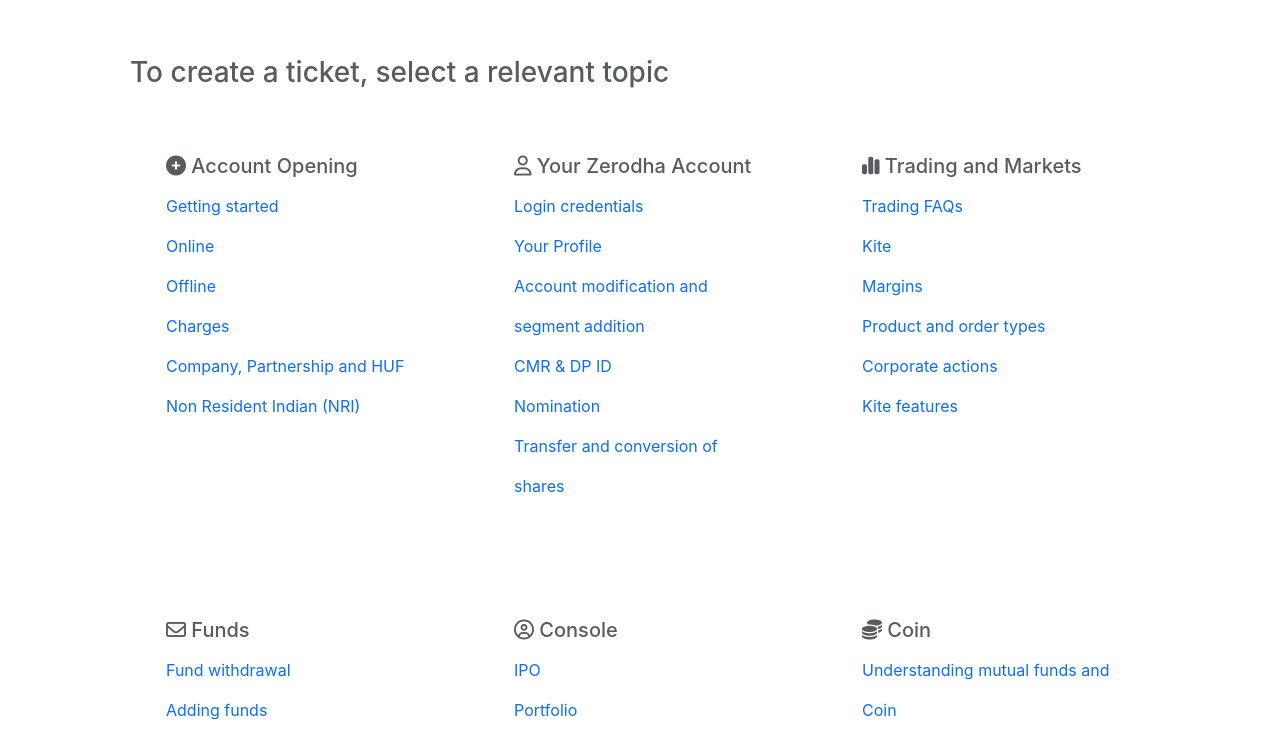
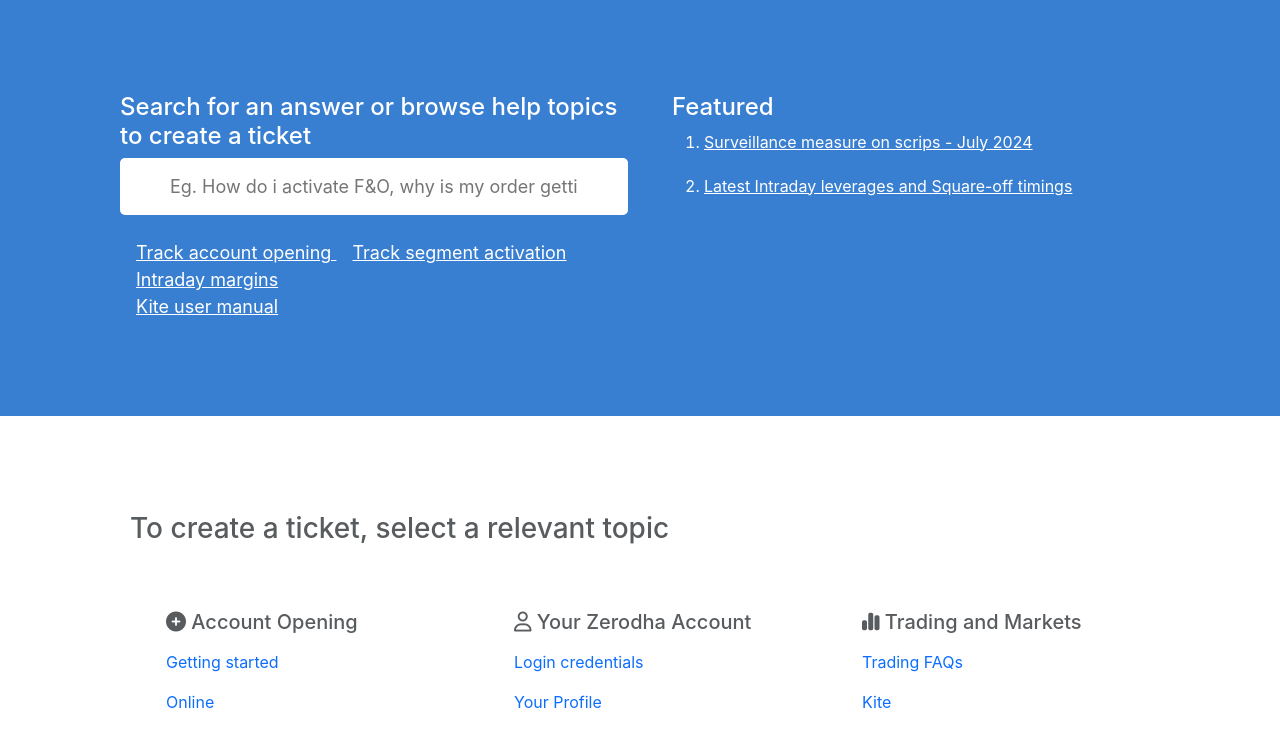
Before and after one commit to AkshanshSinghBhadoria/Zerodha_Clone, a React app in the folder frontend/: page /support in a window 1280 px wide. Shown: the part 161-890 px from the top of the page. Built offline with nearby package versions, Linux system fonts and the light colour scheme.

Commit message:
added support

```diff
--- a/frontend/src/index.css
+++ b/frontend/src/index.css
@@ -23,7 +23,7 @@
 }
 
 .nav-link:hover {
-  color: #3FA2F6;
+  color: #387ed1;
 }
 
 /* Footer */
@@ -37,5 +37,24 @@
 }
 
 .foot-icons :hover {
-  color: #3FA2F6;
+  color: #387ed1;
 }
+
+#supportHero {
+  background-color: #387ed1;
+  color: white;
+}
+
+#supportWrapper {
+  display: flex;
+  justify-content: space-between;
+  margin: 0 150px;
+}
+
+#supportHero input {
+  padding: 15px 50px;
+  width: 100%;
+  font-size: 18px;
+  border-radius: 5px;
+  border: none;
+}
--- a/frontend/src/landing_page/support/Hero.js
+++ b/frontend/src/landing_page/support/Hero.js
@@ -1,9 +1,31 @@
-import React from 'react';
+import React from "react";
 
 function Hero() {
-    return (
-        <h1>Hero</h1>
-    );
+  return (
+    <section className="container-fluid" id="supportHero">
+      <div className="p-5" id="supportWrapper">
+        <h4 className="">Support Portal</h4>
+        <a href="" style={{ color: "white" }}>Track tickets</a>
+      </div>
+      <div className="row p-5 mx-5">
+      <div className="col-6 mb-5">
+        <h1 className="fs-4">Search for an answer or browse help topics to create a ticket</h1>
+        <input placeholder="Eg. How do i activate F&O, why is my order getting rejected..." /> <br/><br/>
+        <a href="" style={{ color: "white",fontSize:"18px",marginLeft:"1rem" }}>Track account opening </a>
+        <a href="" style={{ color: "white",fontSize:"18px",marginLeft:"1rem" }}>Track segment activation </a>
+        <a href="" style={{ color: "white",fontSize:"18px",marginLeft:"1rem" }}>Intraday margins </a> <br/>
+        <a href="" style={{ color: "white",fontSize:"18px",marginLeft:"1rem" }}>Kite user manual</a>
+      </div>
+      <div className="col-6">
+        <h1 className="fs-4" style={{marginLeft:"20px"}}>Featured</h1>
+        <ol style={{marginLeft:"20px"}}>
+            <li style={{marginBottom:"20px"}}><a href="" style={{ color: "white"}}>Surveillance measure on scrips - July 2024 </a></li>
+            <li><a href="" style={{ color: "white"}}>Latest Intraday leverages and Square-off timings </a></li>
+        </ol>
+      </div>
+      </div>
+    </section>
+  );
 }
 
 export default Hero;
```
